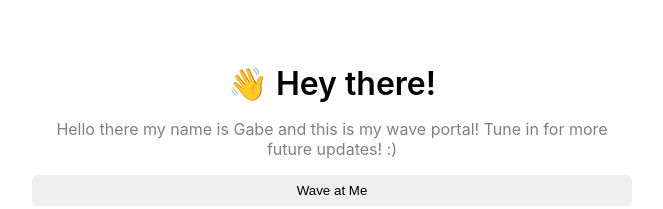
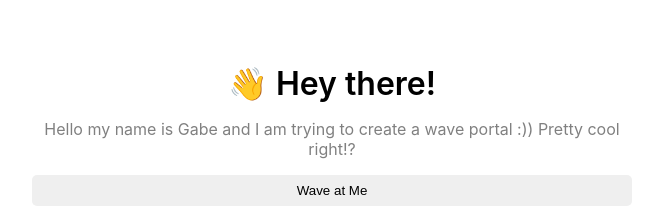
Before and after one commit to Shinixagami/Wave_Portal, a React (Vite) app: page / in a window 1280 px wide. Shown: the top 209 px of the page, without its empty margins (308-971 px from the left). Built offline with nearby package versions, Linux system fonts and the light colour scheme.

Commit message:
new export saves

```diff
--- a/src/App.jsx
+++ b/src/App.jsx
@@ -2,8 +2,7 @@ import React, { useEffect, useState } from "react";
 import { ethers } from "ethers";
 import './App.css';
 
-export default function App() {
-
+const App = () => {
   /*
   * Just a state variable we use to store our user's public wallet.
   */
@@ -37,38 +36,26 @@ export default function App() {
     }
   }
 
-    /*
-  * This runs our function when the page loads.
-  */
   useEffect(() => {
     checkIfWalletIsConnected();
   }, [])
 
-
-
-
-
-  const wave = () => {
-
-  }
-
   return (
     <div className="mainContainer">
-
       <div className="dataContainer">
         <div className="header">
-        👋 Hey there!
+          👋 Hey there!
         </div>
 
         <div className="bio">
-        Hello there my name is Gabe and this is my wave portal! Tune in for more future updates! :)
+          Hello my name is Gabe and I am trying to create a wave portal :)) Pretty cool right!?
         </div>
 
-        <button className="waveButton" onClick={wave}>
+        <button className="waveButton" onClick={null}>
           Wave at Me
         </button>
-
       </div>
     </div>
-  );
-}
+    );
+  }
+export default App
```
